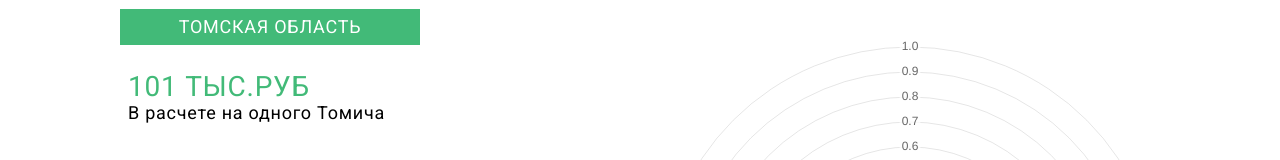
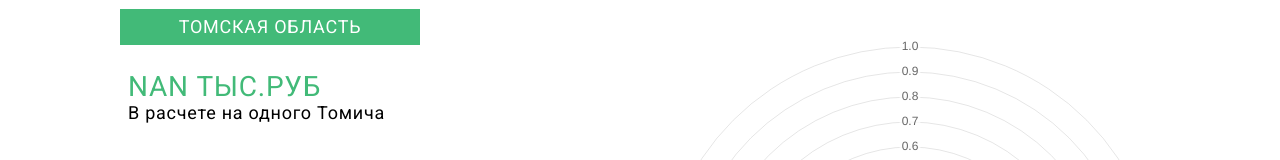
Before and after one commit to rvanina/opendata, a React (Create React App) app in the folder front/: page / in a window 1280 px wide. Shown: the part 125-285 px from the top of the page. Built offline with nearby package versions, Linux system fonts and the light colour scheme; no server answers.

Commit message:
feat(frontend): data transition between components is setted up

```diff
--- a/front/src/Chart/index.js
+++ b/front/src/Chart/index.js
@@ -160,6 +160,7 @@ export default class Chart extends Component {
         this.setState({backBtnIsShown: false})
         prevLabel = []
         prevLevel = []
+        this.props.updateData(10000)
         }
       }
 
--- a/front/src/Sidebar/index.js
+++ b/front/src/Sidebar/index.js
@@ -64,6 +64,9 @@ export default class Sidebar extends Component {
     }
 
     render() {
+
+        let val = this.props.data
+
         return (
             <Wrapper>
                 <Button onClick={this.handleChangeType}>
@@ -75,7 +78,7 @@ export default class Sidebar extends Component {
                 </Button>
                 <br/>
                 <Numbers>
-                    <span>{Math.round((FAKE_VAL/TOMSK_POP)*100/100)} тыс.руб</span>
+                    <span>{Math.round((val/TOMSK_POP)*100/100)} тыс.руб</span>
                     <br/>
                     В расчете на одного Томича
                 </Numbers>
```
